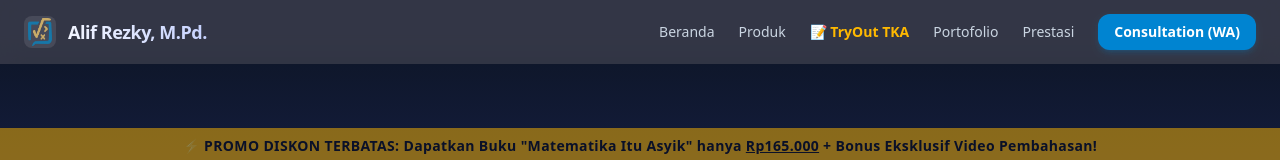
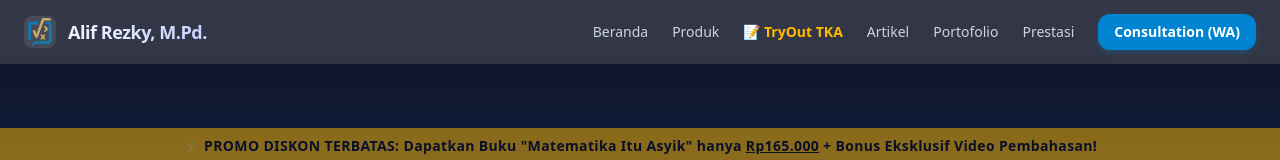
Before and after one commit to teknoalif/kakalif, a Next.js app: page / in a window 1280 px wide. Shown: the top 160 px of the page. Built offline with nearby package versions, Linux system fonts and the light colour scheme.

Commit message:
Update Navbar.js ada artikel

```diff
--- a/src/components/Navbar.js
+++ b/src/components/Navbar.js
@@ -22,6 +22,8 @@ export default function Navbar() {
           <a href="/" className="hover:text-white transition-colors">Beranda</a>
           <a href="/#produk" className="hover:text-white transition-colors">Produk</a>
           <a href="/tryout" className="text-amber-400 font-bold hover:text-amber-300 transition-colors animate-pulse">📝 TryOut TKA</a>
+          {/* MENU ARTIKEL BARU PADA DESKTOP */}
+          <a href="/artikel" className="hover:text-cyan-400 transition-colors">Artikel</a>
           <a href="/#portofolio" className="hover:text-white transition-colors">Portofolio</a>
           <a href="/#prestasi" className="hover:text-white transition-colors">Prestasi</a>
           <a href="https://wa.me/6285256162879" target="_blank" rel="noopener noreferrer" className="rounded-xl bg-sky-600 px-4 py-2 font-semibold text-white shadow-md shadow-sky-600/20 hover:bg-sky-500 transition-all duration-200">
@@ -50,6 +52,8 @@ export default function Navbar() {
           <a href="/" onClick={() => setIsOpen(false)} className="block hover:text-white transition-colors">Beranda</a>
           <a href="/#produk" onClick={() => setIsOpen(false)} className="block hover:text-white transition-colors">Produk</a>
           <a href="/tryout" onClick={() => setIsOpen(false)} className="block text-amber-400 font-bold hover:text-amber-300 transition-colors">📝 TryOut TKA</a>
+          {/* MENU ARTIKEL BARU PADA MOBILE */}
+          <a href="/artikel" onClick={() => setIsOpen(false)} className="block hover:text-cyan-400 transition-colors">Artikel</a>
           <a href="/#portofolio" onClick={() => setIsOpen(false)} className="block hover:text-white transition-colors">Portofolio</a>
           <a href="/#prestasi" onClick={() => setIsOpen(false)} className="block hover:text-white transition-colors">Prestasi</a>
           <a href="https://wa.me/6285256162879" target="_blank" rel="noopener noreferrer" className="block w-full text-center rounded-xl bg-sky-600 py-2.5 font-semibold text-white hover:bg-sky-500 transition-colors">
```
